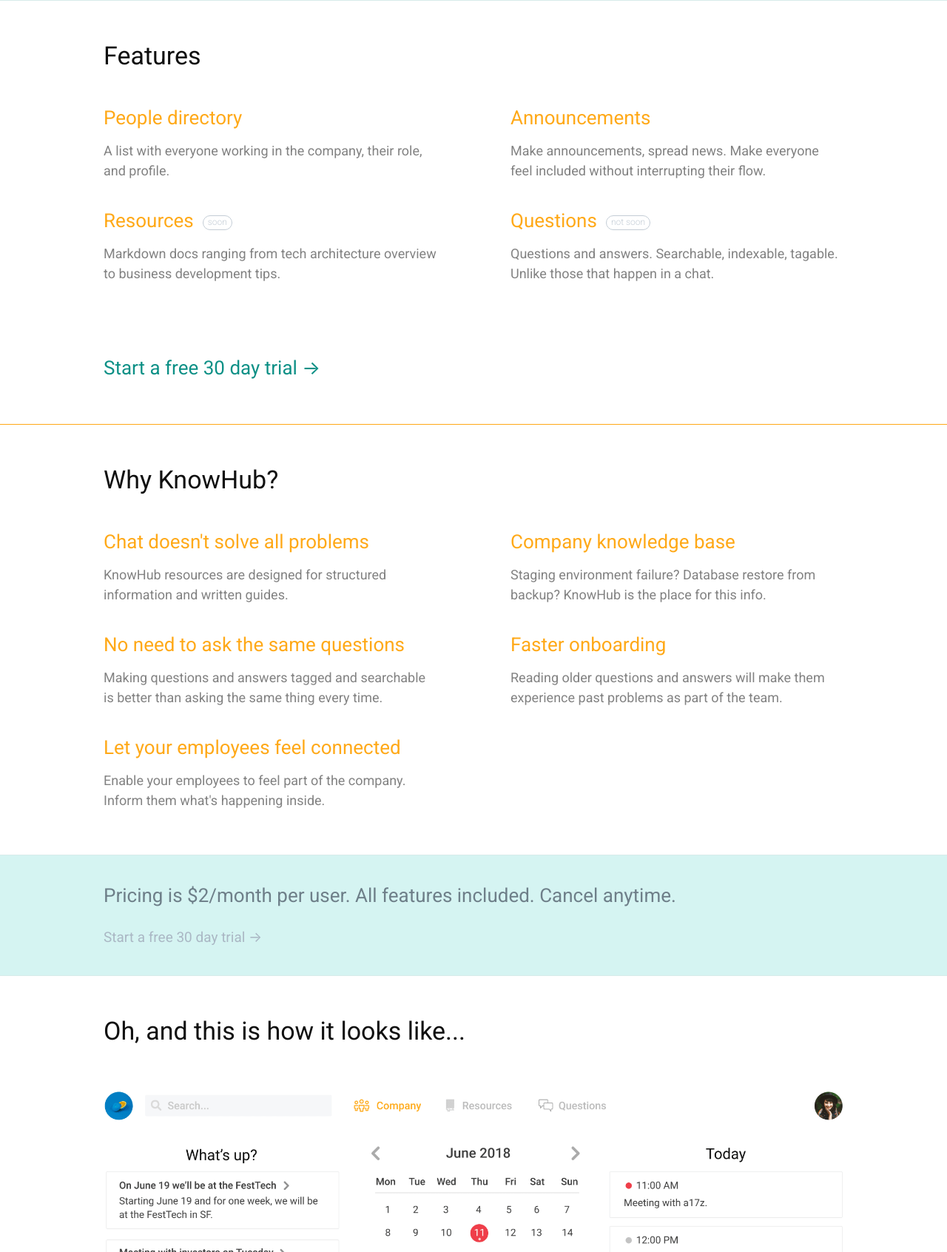
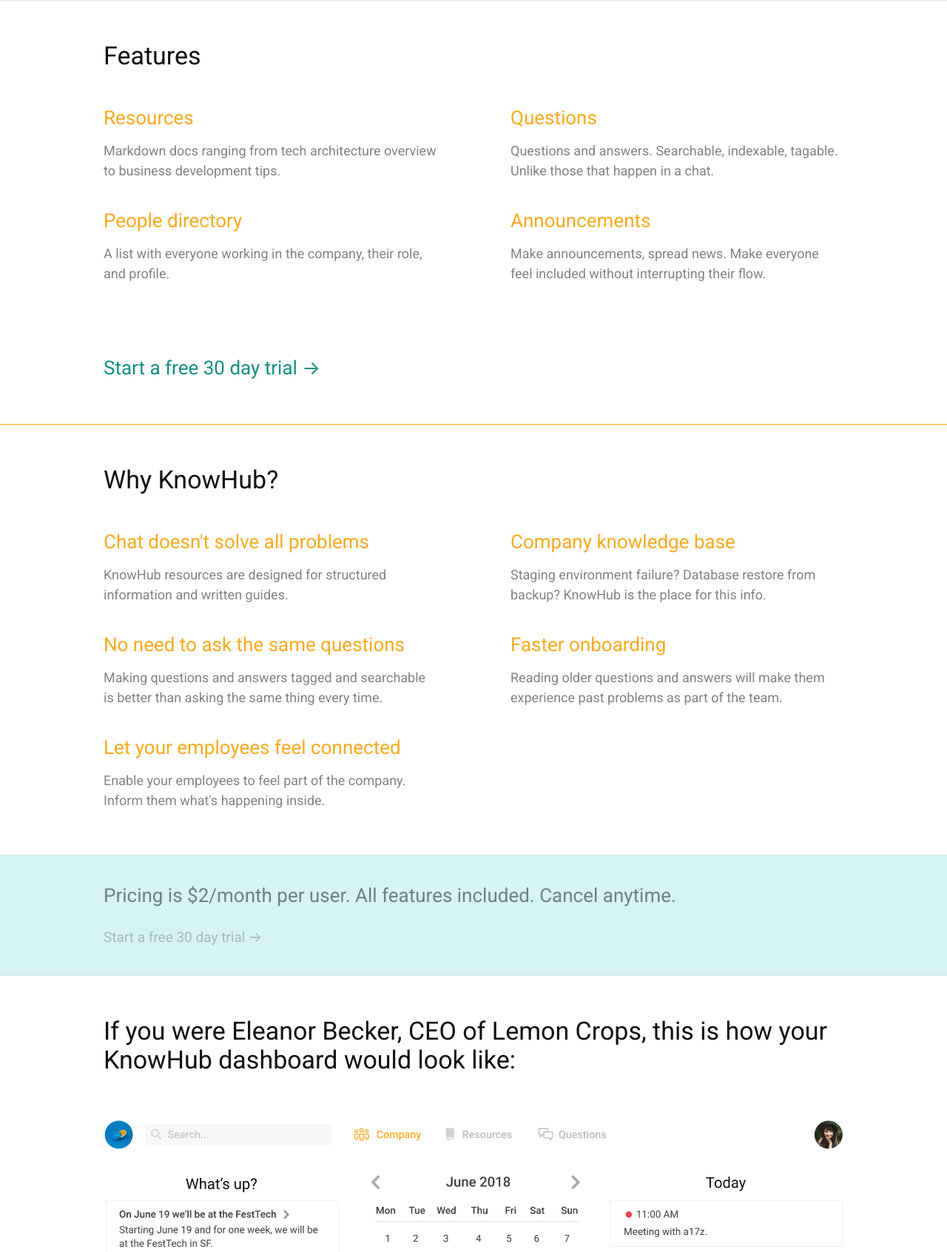
Before and after one commit to sirodoht/knowhub, a Django app: page / in a window 1280 px wide. Shown: the part 958-2650 px from the top of the page at 74% size. Run offline with Django 3.2, Linux system fonts and the light colour scheme.

Commit message:
minor updates on marketing page

```diff
--- a/main/templates/main/marketing.html
+++ b/main/templates/main/marketing.html
@@ -33,6 +33,18 @@
             <h2>Features</h2>
             <div class="features-content-grid">
                 <div class="features-content-grid-item">
+                    <div class="features-content-grid-item-title">Resources</div>
+                    <div class="features-content-grid-item-description">
+                        Markdown docs ranging from tech architecture overview to business development tips.
+                    </div>
+                </div>
+                <div class="features-content-grid-item">
+                    <div class="features-content-grid-item-title">Questions</div>
+                    <div class="features-content-grid-item-description">
+                        Questions and answers. Searchable, indexable, tagable. Unlike those that happen in a chat.
+                    </div>
+                </div>
+                <div class="features-content-grid-item">
                     <div class="features-content-grid-item-title">People directory</div>
                     <div class="features-content-grid-item-description">
                         A list with everyone working in the company, their role, and profile.
@@ -42,18 +54,6 @@
                     <div class="features-content-grid-item-title">Announcements</div>
                     <div class="features-content-grid-item-description">
                         Make announcements, spread news. Make everyone feel included without interrupting their flow.
-                    </div>
-                </div>
-                <div class="features-content-grid-item">
-                    <div class="features-content-grid-item-title">Resources<span>soon</span></div>
-                    <div class="features-content-grid-item-description">
-                        Markdown docs ranging from tech architecture overview to business development tips.
-                    </div>
-                </div>
-                <div class="features-content-grid-item">
-                    <div class="features-content-grid-item-title">Questions<span>not soon</span></div>
-                    <div class="features-content-grid-item-description">
-                        Questions and answers. Searchable, indexable, tagable. Unlike those that happen in a chat.
                     </div>
                 </div>
             </div>
@@ -116,7 +116,7 @@
     </section>
 
     <section class="screenshots">
-        <h2>Oh, and this is how it looks like...</h2>
+        <h2>If you were Eleanor Becker, CEO of Lemon Crops, this is how your KnowHub dashboard would look like:</h2>
         <img src="{% static 'images/screenshot-company.png' %}" alt="company screenshot">
     </section>
 
```
